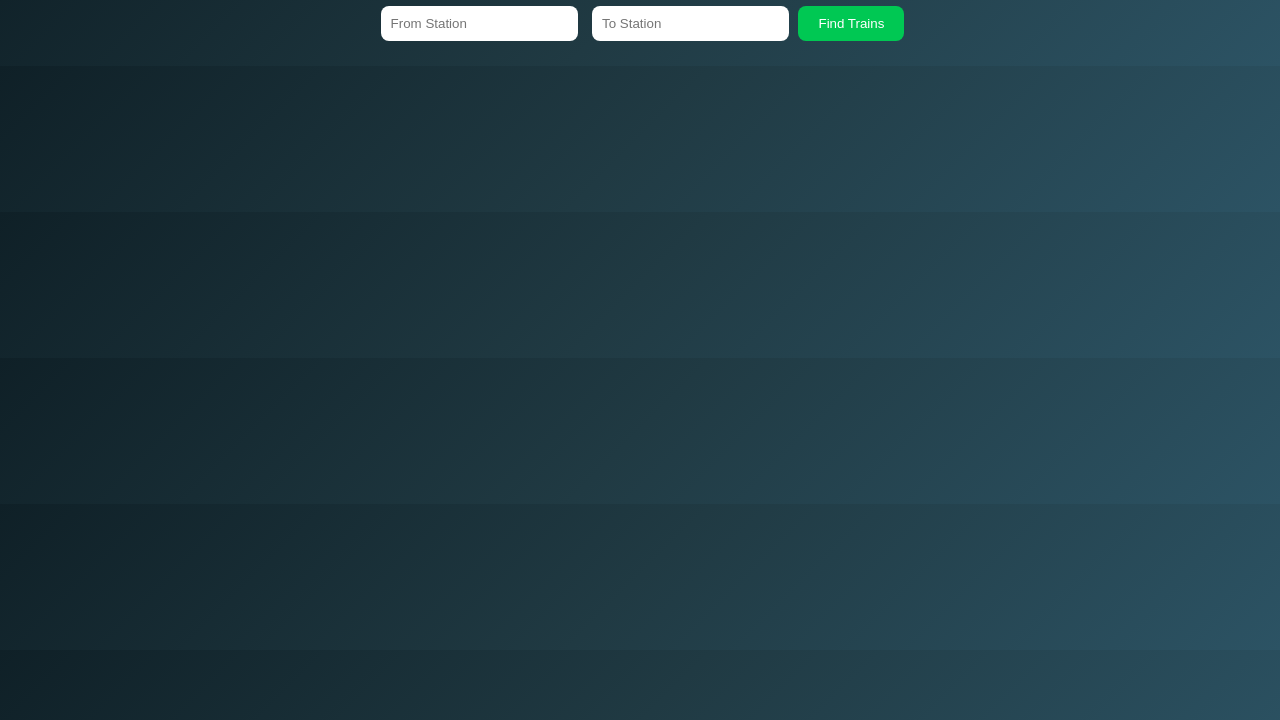
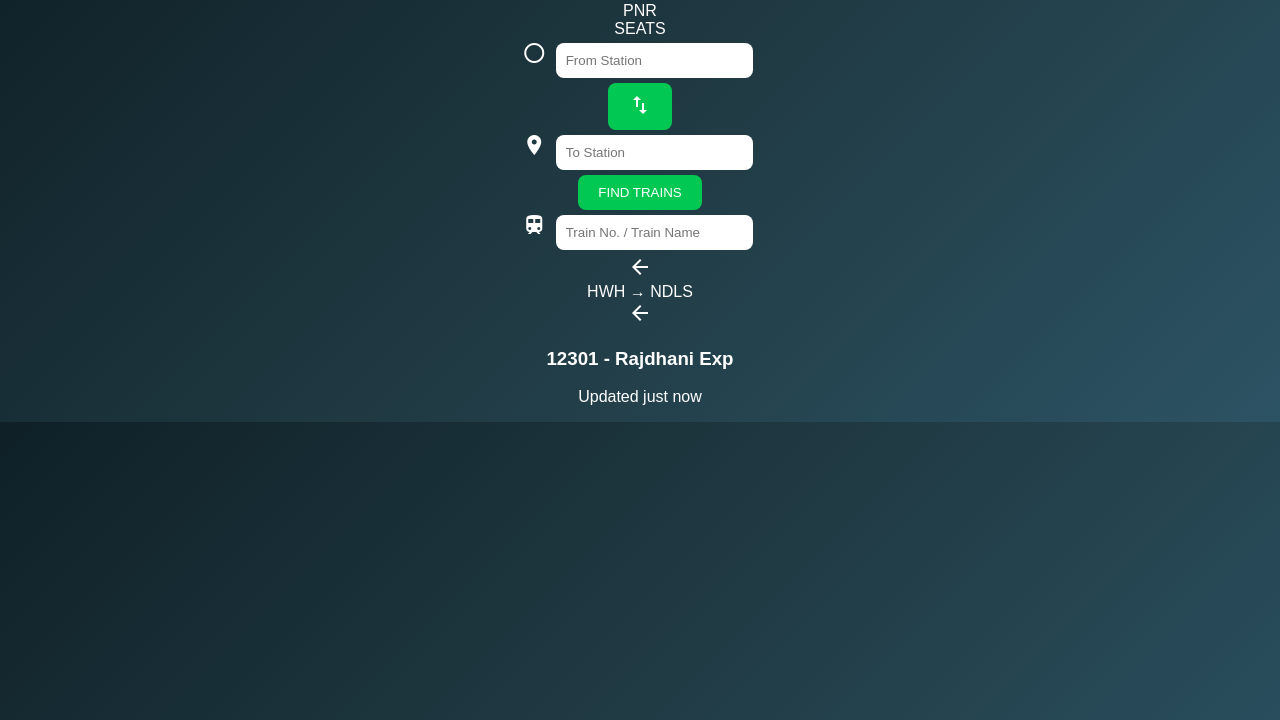
Before and after one commit to snehasiskhan2000-source/RailPulse, a website: page public/index.html in a window 1280 px wide. Shown: the part 80-800 px from the top of the page. Drawn offline with Linux system fonts and the light colour scheme; files that its build step writes are made by us from their sources.

Commit message:
Update index.html

```diff
--- a/public/index.html
+++ b/public/index.html
@@ -1,22 +1,75 @@
 <!DOCTYPE html>
-<html>
+<html lang="en">
 <head>
-  <title>RailPulse</title>
-  <link rel="stylesheet" href="style.css">
+    <meta charset="UTF-8">
+    <meta name="viewport" content="width=device-width, initial-scale=1.0, maximum-scale=1.0, user-scalable=no">
+    <title>Where Is My Train Clone</title>
+    <link rel="stylesheet" href="css/style.css">
+    <link href="https://fonts.googleapis.com/icon?family=Material+Icons" rel="stylesheet">
 </head>
 <body>
+    <nav class="navbar">
+        <i class="material-icons">menu</i>
+        <span>Where is my Train</span>
+        <div class="nav-right">
+            <i class="material-icons">notifications</i>
+            <i class="material-icons">settings</i>
+        </div>
+    </nav>
 
-<h1>RailPulse 🚄</h1>
+    <div class="tabs">
+        <div class="tab active">SPOT</div>
+        <div class="tab">PNR</div>
+        <div class="tab">SEATS</div>
+    </div>
 
-<div class="search-box">
-  <input id="from" placeholder="From Station">
-  <input id="to" placeholder="To Station">
-  <button onclick="search()">Find Trains</button>
-</div>
+    <section id="home-screen" class="page">
+        <div class="search-card">
+            <div class="input-row">
+                <i class="material-icons stn-icon">radio_button_unchecked</i>
+                <input type="text" id="from-stn" placeholder="From Station" autocomplete="off">
+            </div>
+            <div class="divider">
+                <div class="dot-line"></div>
+                <button id="swap-btn"><i class="material-icons">swap_vert</i></button>
+            </div>
+            <div class="input-row">
+                <i class="material-icons stn-icon">location_on</i>
+                <input type="text" id="to-stn" placeholder="To Station" autocomplete="off">
+            </div>
+            <button class="primary-btn" id="find-train-btn">FIND TRAINS</button>
+        </div>
 
-<div id="results"></div>
-<div id="timetable"></div>
+        <div class="suggest-box">
+            <i class="material-icons color-blue">train</i>
+            <input type="text" placeholder="Train No. / Train Name">
+        </div>
 
-<script src="app.js"></script>
+        <div id="autocomplete-results" class="hidden"></div>
+    </section>
+
+    <section id="list-screen" class="page hidden">
+        <div class="results-header">
+            <i class="material-icons" onclick="showPage('home-screen')">arrow_back</i>
+            <div class="route-info">
+                <span id="route-text">HWH → NDLS</span>
+            </div>
+        </div>
+        <div id="train-results-container"></div>
+    </section>
+
+    <section id="live-screen" class="page hidden">
+        <div class="live-header">
+            <i class="material-icons" onclick="showPage('list-screen')">arrow_back</i>
+            <div class="train-title">
+                <h3 id="live-train-name">12301 - Rajdhani Exp</h3>
+                <p>Updated just now</p>
+            </div>
+        </div>
+        <div class="timeline" id="live-timeline"></div>
+    </section>
+
+    <script src="js/api.js"></script>
+    <script src="js/app.js"></script>
 </body>
 </html>
```
